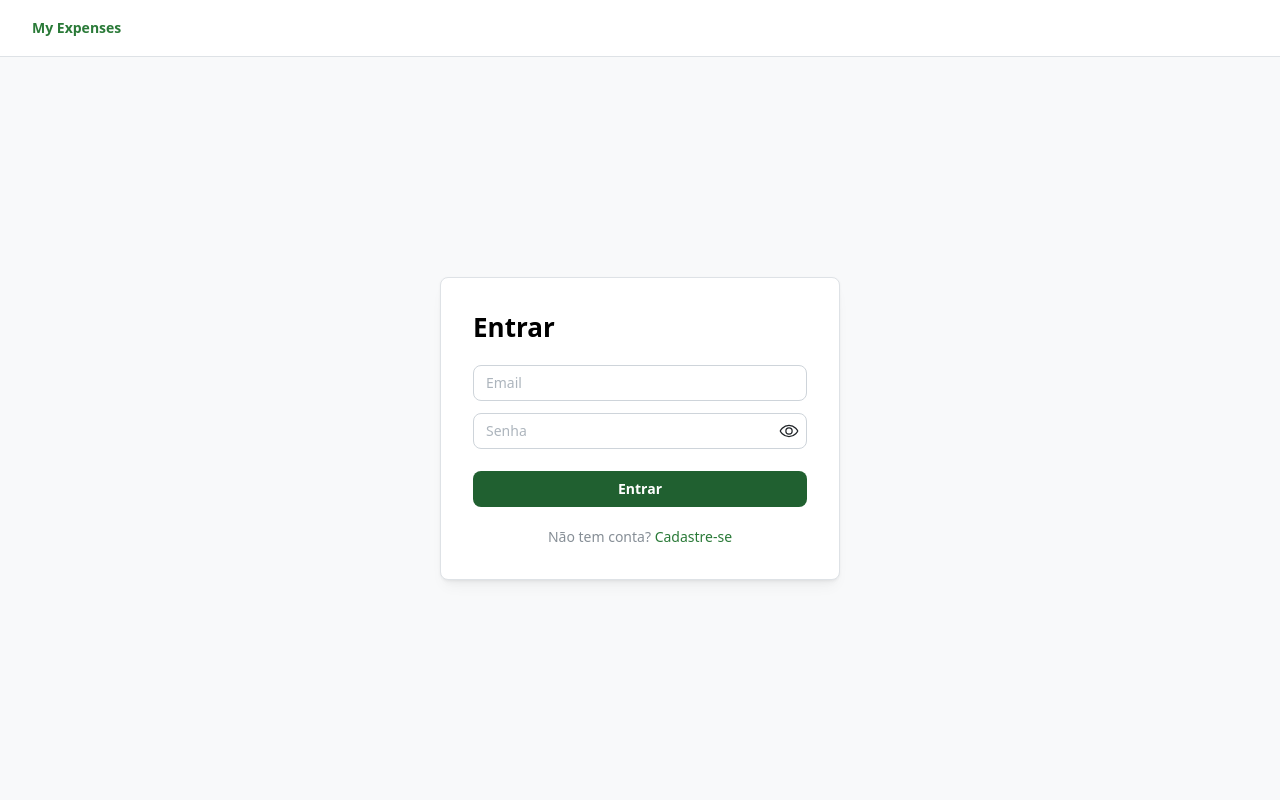
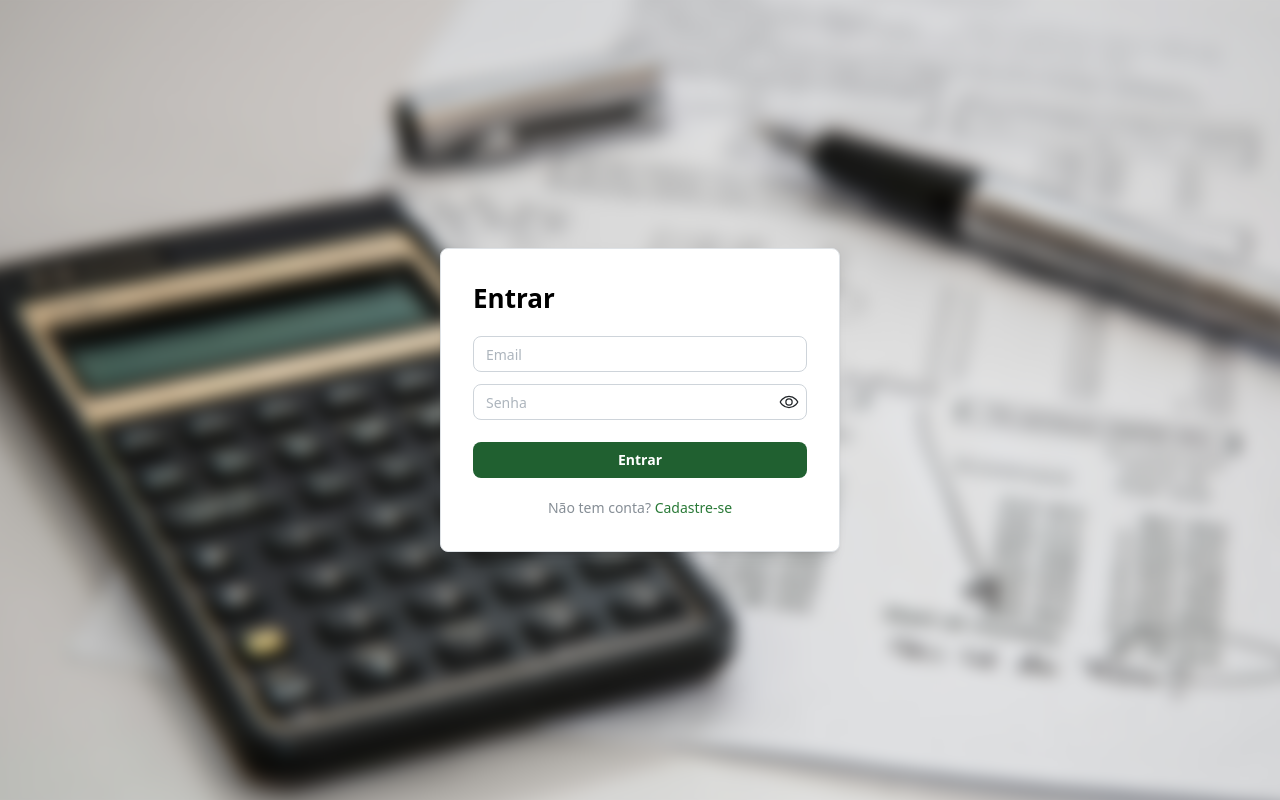
Before and after one commit to PeterAlexandre/my_expenses_frontend, a React (Vite) app: page /login in a window 1280 px wide. Built offline with nearby package versions, Linux system fonts and the light colour scheme.

Commit message:
feat(auth): hide header and add random blurred background on login and register pages

```diff
--- a/src/App.jsx
+++ b/src/App.jsx
@@ -1,4 +1,4 @@
-import { BrowserRouter, Routes, Route } from 'react-router-dom'
+import { BrowserRouter, Routes, Route, useLocation } from 'react-router-dom'
 import Header from './components/Header'
 import PrivateRoute from './components/PrivateRoute'
 import LoginPage from './pages/LoginPage'
@@ -7,10 +7,13 @@ import DashboardPage from './pages/DashboardPage'
 import TransactionsPage from './pages/TransactionsPage'
 import CategoriesPage from './pages/CategoriesPage'
 
-function App() {
+function Layout() {
+  const location = useLocation()
+  const hideHeader = ['/login', '/register'].includes(location.pathname)
+
   return (
-    <BrowserRouter>
-      <Header title="My Expenses" />
+    <>
+      {!hideHeader && <Header title="My Expenses" />}
       <Routes>
         <Route path="/login" element={<LoginPage />} />
         <Route path="/register" element={<RegisterPage />} />
@@ -18,6 +21,14 @@ function App() {
         <Route path="/transactions" element={<PrivateRoute><TransactionsPage /></PrivateRoute>} />
         <Route path="/categories" element={<PrivateRoute><CategoriesPage /></PrivateRoute>} />
       </Routes>
+    </>
+  )
+}
+
+function App() {
+  return (
+    <BrowserRouter>
+      <Layout />
     </BrowserRouter>
   )
 }
--- a/src/pages/LoginPage.jsx
+++ b/src/pages/LoginPage.jsx
@@ -1,6 +1,7 @@
 import { useState } from 'react'
 import { useNavigate, Link } from 'react-router-dom'
 import {
+  Box,
   Center,
   Paper,
   Stack,
@@ -12,8 +13,13 @@ import {
   Text,
   Alert,
 } from '@mantine/core'
+import bg1 from '../assets/background_image1.jpg'
+import bg2 from '../assets/background_image2.jpg'
+
+const backgrounds = [bg1, bg2]
 
 function LoginPage() {
+  const [bg] = useState(() => backgrounds[Math.floor(Math.random() * backgrounds.length)])
   const [email, setEmail] = useState('')
   const [password, setPassword] = useState('')
   const [error, setError] = useState('')
@@ -41,7 +47,20 @@ function LoginPage() {
   }
 
   return (
-    <Center mih="calc(100vh - 57px)" p="md">
+    <Box style={{ position: 'relative', minHeight: '100vh', overflow: 'hidden' }}>
+      <img
+        src={bg}
+        style={{
+          position: 'absolute',
+          inset: 0,
+          width: '100%',
+          height: '100%',
+          objectFit: 'cover',
+          filter: 'blur(8px)',
+          transform: 'scale(1.05)',
+        }}
+      />
+      <Center mih="100vh" p="md" style={{ position: 'relative' }}>
       <Paper withBorder shadow="sm" radius="md" p="xl" w="100%" maw={400}>
         <Title order={2} mb="lg">Entrar</Title>
         <form onSubmit={handleSubmit}>
@@ -70,7 +89,8 @@ function LoginPage() {
           </Anchor>
         </Text>
       </Paper>
-    </Center>
+      </Center>
+    </Box>
   )
 }
 
--- a/src/pages/RegisterPage.jsx
+++ b/src/pages/RegisterPage.jsx
@@ -1,6 +1,7 @@
 import { useState } from 'react'
 import { useNavigate, Link } from 'react-router-dom'
 import {
+  Box,
   Center,
   Paper,
   Stack,
@@ -12,8 +13,13 @@ import {
   Text,
   Alert,
 } from '@mantine/core'
+import bg1 from '../assets/background_image1.jpg'
+import bg2 from '../assets/background_image2.jpg'
+
+const backgrounds = [bg1, bg2]
 
 function RegisterPage() {
+  const [bg] = useState(() => backgrounds[Math.floor(Math.random() * backgrounds.length)])
   const [name, setName] = useState('')
   const [email, setEmail] = useState('')
   const [password, setPassword] = useState('')
@@ -38,7 +44,20 @@ function RegisterPage() {
   }
 
   return (
-    <Center mih="calc(100vh - 57px)" p="md">
+    <Box style={{ position: 'relative', minHeight: '100vh', overflow: 'hidden' }}>
+      <img
+        src={bg}
+        style={{
+          position: 'absolute',
+          inset: 0,
+          width: '100%',
+          height: '100%',
+          objectFit: 'cover',
+          filter: 'blur(8px)',
+          transform: 'scale(1.05)',
+        }}
+      />
+      <Center mih="100vh" p="md" style={{ position: 'relative' }}>
       <Paper withBorder shadow="sm" radius="md" p="xl" w="100%" maw={400}>
         <Title order={2} mb="lg">Criar conta</Title>
         <form onSubmit={handleSubmit}>
@@ -73,7 +92,8 @@ function RegisterPage() {
           </Anchor>
         </Text>
       </Paper>
-    </Center>
+      </Center>
+    </Box>
   )
 }
 
```
Also changed, not shown: src/assets/background_image1.jpg (added), src/assets/background_image2.jpg (added).
